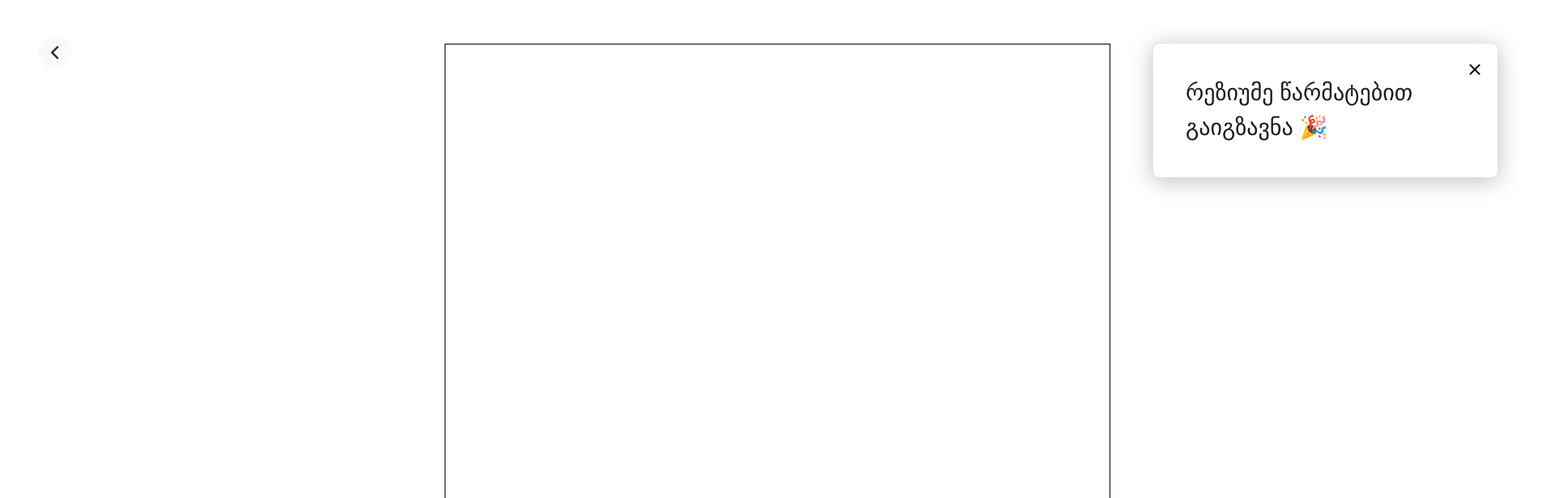
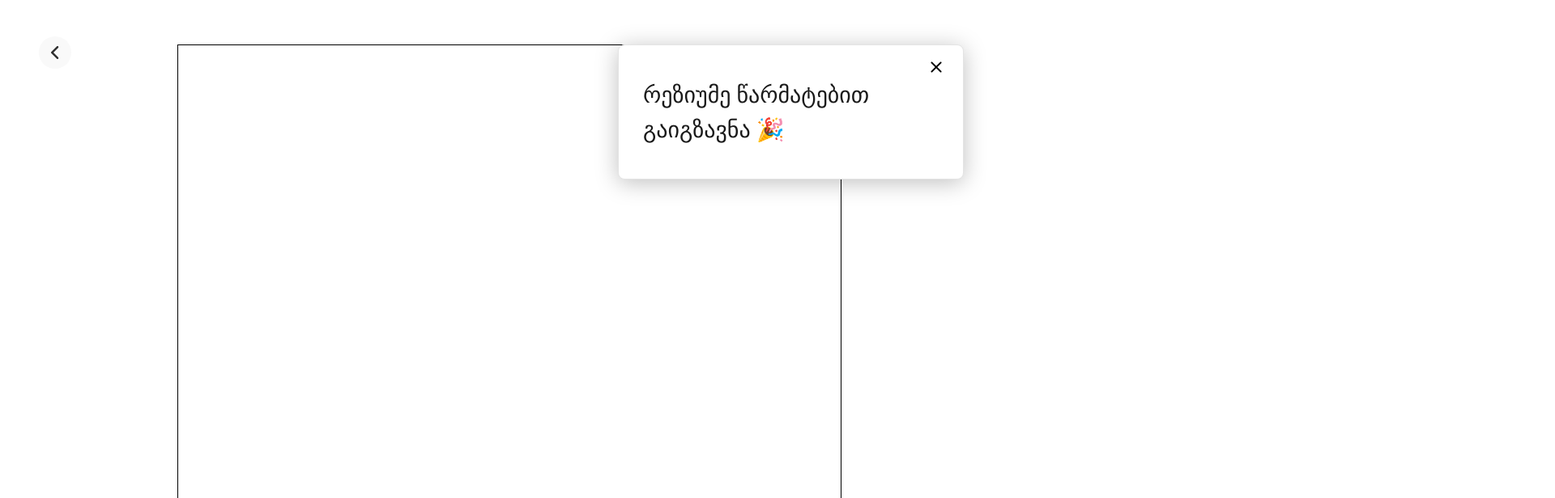
Before and after one commit to Makhareishvili/redberry-project, a React (Vite) app: page /final in a window 1280 px wide. Shown: the top 616 px of the page at 81% size, 1920 px wide, since content can reach past the window. Built offline with nearby package versions, Linux system fonts and the light colour scheme.

Commit message:
create and fixed final resume page

```diff
--- a/src/Containers/ApplicationContainer.tsx
+++ b/src/Containers/ApplicationContainer.tsx
@@ -13,7 +13,7 @@ const ApplicationContainer = () => {
     }
   }, []);
 
-  const onSaveLocalStorage = (obj, type) => {
+  const onSaveLocalStorage = (obj: any, type: any) => {
     if (type === "userInfo") {
       let result = JSON.parse(localStorage.getItem("userInfo"));
       result.personalInfo = { ...obj };
@@ -73,7 +73,9 @@ const ApplicationContainer = () => {
     },
     {
       path: "/final",
-      element: <FinalResumeContainer />,
+      element: (
+        <FinalResumeContainer getLocalStorageObject={getLocalStorageObject} />
+      ),
     },
   ]);
 
--- a/src/Containers/ExperienceInfo/ExperienceInfoContainer.tsx
+++ b/src/Containers/ExperienceInfo/ExperienceInfoContainer.tsx
@@ -4,7 +4,7 @@ import ExperiencePage from "../../components/experiencepage/ExperiencePage";
 const ExperienceInfoContainer = ({
   onSaveLocalStorage,
   getLocalStorageObject,
-}) => {
+}: any) => {
   const [experienceInfo, setExperienceInfo] = useState<object>({
     position: {
       value: "",
--- a/src/Containers/FinalResume/FinalResumeContainer.tsx
+++ b/src/Containers/FinalResume/FinalResumeContainer.tsx
@@ -1,7 +1,23 @@
+import { useEffect, useState } from "react";
 import FinalResumePage from "../../components/finalresumepage/FinalResumePage";
 
-const FinalResumeContainer = () => {
-  return <FinalResumePage />;
+const FinalResumeContainer = ({ getLocalStorageObject }: any) => {
+  const [personalInfo, setPersonalInfo] = useState<any>();
+  const [experienceInfo, setexperienceInfo] = useState<any>();
+  const [educationInfo, setEducationInfo] = useState<any>();
+
+  useEffect(() => {
+    setPersonalInfo(getLocalStorageObject("personalInfo"));
+    setexperienceInfo(getLocalStorageObject("experienceInfo"));
+    setEducationInfo(getLocalStorageObject("educationInfo"));
+  }, []);
+
+  return (
+    <FinalResumePage
+      personalInfo={personalInfo}
+      experienceInfo={experienceInfo}
+      educationInfo={educationInfo}
+    />
+  );
 };
-
 export default FinalResumeContainer;
--- a/src/Containers/PersonalInfo/PersonalInfoContainer.tsx
+++ b/src/Containers/PersonalInfo/PersonalInfoContainer.tsx
@@ -4,7 +4,7 @@ import PersonalPage from "../../components/personalpage/PersonalPage";
 const PersonalInfoContainer = ({
   onSaveLocalStorage,
   getLocalStorageObject,
-}) => {
+}: any) => {
   const [personalInfo, setPersonalInfo] = useState<any>({
     firstName: {
       value: "",
--- a/src/components/Resume.tsx
+++ /dev/null
@@ -1,39 +0,0 @@
-import styled, { css } from "styled-components";
-import bottomlogo from "../assets/bottomstar.png";
-
-const Resume = (props: any) => {
-  const { firstName, lastName, aboutMe, email, phone, final } = props;
-  return (
-    <ResumeContainer final={final}>
-      <h1>{firstName}</h1>
-      <h1>{lastName}</h1>
-      <h1>{aboutMe}</h1>
-      <h1>{email}</h1>
-      <h1>{phone}</h1>
-      <Div></Div>
-    </ResumeContainer>
-  );
-};
-const ResumeContainer = styled.div<{ final?: boolean }>`
-  ${(props) => css`
-    box-sizing: ${props.final && "border-box"};
-    position: absolute;
-    width: 822px;
-    height: 1080px;
-    right: ${props.final ? "" : "0px"};
-    top: ${props.final ? "54px" : "0px"};
-    left: ${props.final && "calc(50% - 822px/2)"};
-    background: #ffffff;
-    border: ${props.final && "0.8px solid #000000"};
-  `}
-`;
-const Div = styled.div`
-  position: absolute;
-  width: 42px;
-  height: 42px;
-  left: 78px;
-  top: 994px;
-
-  background-image: url(${bottomlogo});
-`;
-export default Resume;
--- a/src/components/educationpage/EducationDetailsPage.tsx
+++ b/src/components/educationpage/EducationDetailsPage.tsx
@@ -132,6 +132,7 @@ const InputContainer = (props: any) => {
               <input
                 style={{ ...getInputStyles("institute") }}
                 onChange={(e) => onChange("institute", e.target.value)}
+                value={educationInfo.institute.value}
               />
               <p style={{ ...styles.inputHelper }}>მინიმუმ 2 სიმბოლო</p>
             </div>
@@ -150,6 +151,7 @@ const InputContainer = (props: any) => {
                 <input
                   style={{ ...getInputStyles("degree") }}
                   onChange={(e) => onChange("degree", e.target.value)}
+                  value={educationInfo.degree.value}
                 />
                 <p style={{ ...styles.inputHelper }}>მინიმუმ 2 სიმბოლო</p>
               </div>
@@ -161,6 +163,7 @@ const InputContainer = (props: any) => {
                   style={{ ...getInputStyles("endDate") }}
                   onChange={(e) => onChange("endDate", e.target.value)}
                   type="date"
+                  value={educationInfo.endDate.value}
                 />
               </div>
             </div>
@@ -169,15 +172,26 @@ const InputContainer = (props: any) => {
               <input
                 style={{ ...getInputStyles("description") }}
                 onChange={(e) => onChange("description", e.target.value)}
+                value={educationInfo.description.value}
               />
             </div>
           </div>
-          <button type="submit">
-            <p>უკან</p>
-          </button>
-          <button type="submit">
-            <p onClick={(e) => onSubmit(e)}>დასრულება</p>
-          </button>
+          <div
+            style={{
+              display: "flex",
+              justifyContent: "space-between",
+              paddingTop: "200px",
+            }}
+          >
+            <Link to={"/experienceInfo"}>
+              <BackBottomButton type="submit">
+                <p>უკან</p>
+              </BackBottomButton>
+            </Link>
+            <NextButton type="submit">
+              <p onClick={(e) => onSubmit(e)}>დასრულება</p>
+            </NextButton>
+          </div>
         </div>
       </div>
     </>
@@ -206,7 +220,34 @@ const Header = styled.div`
   display: flex;
   justify-content: space-between;
 `;
-
+const NextButton = styled.button`
+  font-style: normal;
+  font-weight: 500;
+  font-size: 16px;
+  line-height: 20px;
+  letter-spacing: 0.08em;
+  color: #ffffff;
+  width: 151px;
+  height: 48px;
+  background: #6b40e3;
+  border-radius: 4px;
+  border: none;
+  cursor: pointer;
+`;
+const BackBottomButton = styled.button`
+  width: 113px;
+  height: 48px;
+  background: #6b40e3;
+  border-radius: 4px;
+  border: none;
+  font-style: normal;
+  font-weight: 500;
+  font-size: 16px;
+  line-height: 20px;
+  letter-spacing: 0.08em;
+  cursor: pointer;
+  color: #ffffff;
+`;
 const PageNumber = styled.span`
   font-weight: 400;
   font-size: 20px;
--- a/src/components/experiencepage/ExperienceDetailsPage.tsx
+++ b/src/components/experiencepage/ExperienceDetailsPage.tsx
@@ -187,14 +187,24 @@ const EInputContainer = (props: any) => {
               />
             </div>
           </div>
-          <button type="submit">
-            <p>უკან</p>
-          </button>
-          <Link to={"/educationinfo"}>
-            <button type="submit">
-              <p onClick={(e) => onSubmit(e)}>შემდეგი</p>
-            </button>
-          </Link>
+          <div
+            style={{
+              display: "flex",
+              justifyContent: "space-between",
+              paddingTop: "130px",
+            }}
+          >
+            <Link to={"/personalinfo"}>
+              <BackBottomButton type="submit">
+                <p>უკან</p>
+              </BackBottomButton>
+            </Link>
+            <Link to={"/educationinfo"}>
+              <NextButton type="submit">
+                <p onClick={(e) => onSubmit(e)}>შემდეგი</p>
+              </NextButton>
+            </Link>
+          </div>
         </div>
       </div>
     </>
@@ -223,6 +233,34 @@ const Header = styled.div`
   display: flex;
   justify-content: space-between;
 `;
+const NextButton = styled.button`
+  font-style: normal;
+  font-weight: 500;
+  font-size: 16px;
+  line-height: 20px;
+  letter-spacing: 0.08em;
+  color: #ffffff;
+  width: 151px;
+  height: 48px;
+  background: #6b40e3;
+  border-radius: 4px;
+  border: none;
+  cursor: pointer;
+`;
+const BackBottomButton = styled.button`
+  width: 113px;
+  height: 48px;
+  background: #6b40e3;
+  border-radius: 4px;
+  border: none;
+  font-style: normal;
+  font-weight: 500;
+  font-size: 16px;
+  line-height: 20px;
+  letter-spacing: 0.08em;
+  cursor: pointer;
+  color: #ffffff;
+`;
 
 const PageNumber = styled.span`
   font-weight: 400;
--- a/src/components/experiencepage/ExperiencePage.tsx
+++ b/src/components/experiencepage/ExperiencePage.tsx
@@ -1,6 +1,4 @@
 import styled from "styled-components";
-import Resume from "../Resume";
-import { useState } from "react";
 import ExperienceDetailsPage from "./ExperienceDetailsPage";
 import PersonalPageInfoLive from "../personalpage/PersonalPageInfoLive";
 
--- a/src/components/finalresumepage/FinalResumePage.tsx
+++ b/src/components/finalresumepage/FinalResumePage.tsx
@@ -1,120 +1,92 @@
 import styled from "styled-components";
+import PersonalPageInfoLive from "../personalpage/PersonalPageInfoLive";
+import closelogo from "../../assets/close.png";
 import vector from "../../assets/Vector.png";
-import Resume from "../Resume";
-import closelogo from "../../assets/close.png";
+import { Link } from "react-router-dom";
+import { useState } from "react";
 
-const FinalResumePage = () => {
+const FinalResumePage = (props: any) => {
+  const { personalInfo, experienceInfo, educationInfo } = props;
+  const [isActive, setIsActive] = useState(true);
+  const localStorageClearer = () => {
+    localStorage.clear();
+  };
   return (
     <ResumePageContainer>
-      <BackDiv>
-        <Ellipse>
-          <Img src={vector} />
-        </Ellipse>
-      </BackDiv>
-      <Resume final />
-      <DisplayMessageContainer>
-        <CloseDiv>
-          <CloseImg src={closelogo} />
-        </CloseDiv>
-        <Message>რეზიუმე წარმატებით გაიგზავნა 🎉</Message>
-      </DisplayMessageContainer>
+      <div>
+        <Link to={"/"}>
+          <BackButton onClick={() => localStorageClearer()}>
+            <img src={vector} />
+          </BackButton>
+        </Link>
+      </div>
+      <PersonalPageInfoLive
+        isFinal
+        personalInfo={personalInfo}
+        experienceInfo={experienceInfo}
+        educationInfo={educationInfo}
+      />
+      {isActive && (
+        <DisplayMessageContainer>
+          <Message>რეზიუმე წარმატებით გაიგზავნა 🎉</Message>
+          <CloseDiv>
+            <CloseImg onClick={() => setIsActive(!isActive)} src={closelogo} />
+          </CloseDiv>
+        </DisplayMessageContainer>
+      )}
     </ResumePageContainer>
   );
 };
 
 const ResumePageContainer = styled.div`
-  position: relative;
-  width: 1920px;
-  height: 1263px;
-
+  width: 100%;
+  height: 100vh;
   background: #ffffff;
+  padding: 55px 70px 55px 48px;
+  display: flex;
+  justify-content: center;
 `;
-const BackDiv = styled.div`
+const DisplayMessageContainer = styled.div`
+  position: absolute;
+  right: 90px;
+  display: flex;
+  width: 427px;
+  height: 167px;
+  background: #ffffff;
+  border: 1px solid #e4e4e4;
+  box-shadow: 0px 4px 28px rgba(0, 0, 0, 0.25);
+  border-radius: 8px;
+  padding: 40px 30px;
+`;
+const Message = styled.p`
+  width: 364px;
+  height: 86px;
+  font-style: normal;
+  font-weight: 500;
+  font-size: 28px;
+  line-height: 43px;
+  color: #1a1a1a;
+`;
+const CloseDiv = styled.div`
+  width: 20px;
+  height: 20px;
+  cursor: pointer;
+  position: absolute;
+  right: 20px;
+  top: 20px;
+`;
+const CloseImg = styled.img``;
+const BackButton = styled.div`
   position: absolute;
   width: 40px;
   height: 40px;
   left: 48px;
   top: 45px;
-`;
-const Ellipse = styled.div`
+  background: #f9f9f9;
+  border-radius: 20px;
   display: flex;
   justify-content: center;
   align-items: center;
-  /* position: absolute; */
-  width: 40px;
-  height: 40px;
-  left: 48px;
-  top: 45px;
-
-  border-radius: 20px;
-
-  background: #f9f9f9;
-`;
-const Img = styled.img`
-  /* position: absolute; */
-  width: 9.21px;
-  height: 16px;
-  left: 62px;
-  top: 57px;
-
-  /* შავი/500 */
-
-  /* background: #2e2e2e; */
-`;
-// DisplayMessageContainer
-const DisplayMessageContainer = styled.div`
-  display: flex;
-  flex-direction: row;
-  align-items: center;
-  padding: 28px 30px 30px;
-  gap: 10px;
-
-  position: absolute;
-  width: 427px;
-  height: 167px;
-  left: 1423px;
-  top: 53px;
-
-  background: #ffffff;
-  border: 1px solid #e4e4e4;
-  box-shadow: 0px 4px 28px rgba(0, 0, 0, 0.25);
-  border-radius: 8px;
-`;
-const Message = styled.p`
-  width: 364px;
-  height: 86px;
-
-  font-family: "Helvetica Neue";
-  font-style: normal;
-  font-weight: 500;
-  font-size: 28px;
-  line-height: 43px;
-  /* or 154% */
-
-  /* off black */
-
-  color: #1a1a1a;
-
-  /* Inside auto layout */
-
-  flex: none;
-  order: 0;
-  flex-grow: 0;
-`;
-const CloseDiv = styled.div`
-  /* position: absolute; */
-  width: 20px;
-  height: 20px;
-  left: 17.18%;
-  left: 1822px;
-  top: 67px;
-
   cursor: pointer;
 `;
-const CloseImg = styled.img`
-  position: absolute;
-  right: 5%;
-  top: 15.18%;
-  bottom: 17.19%;
-`;
 export default FinalResumePage;
--- a/src/components/personalpage/PersonalPageInfoLive.tsx
+++ b/src/components/personalpage/PersonalPageInfoLive.tsx
@@ -1,4 +1,5 @@
 import { EmailIcon, PhoneIcon } from "../../icons/svg";
+import ResumeIcon from "../../assets/bottomstar.png";
 
 const styles = {
   fullName: {
@@ -54,12 +55,39 @@ const PersonalPageInfoLive = ({
   personalInfo,
   experienceInfo,
   educationInfo,
+  isFinal,
 }: any) => {
   return (
-    <div style={{ flex: 2, padding: "45px 80px", background: "#FFFFFF" }}>
+    <div
+      style={{
+        width: `${isFinal && "820px"}`,
+        flex: `${!isFinal && 2}`,
+        padding: `${!isFinal && "45px 80px"}`,
+        background: "#FFFFFF",
+        display: "flex",
+        justifyContent: "space-between",
+        height: "100%",
+        border: `${isFinal && "1px solid #000000"}`,
+      }}
+    >
+      <div
+        style={{
+          display: "flex",
+          flexDirection: "column",
+          justifyContent: "space-between",
+          padding: `${isFinal && "48px 75px 45px 80px"}`,
+        }}
+      >
+        <div>
           {personalInfo && (
             <div style={{ display: "flex", justifyContent: "space-between" }}>
-          <div style={{ flex: "2", paddingTop: "20px", flexDirection: "row" }}>
+              <div
+                style={{
+                  flex: "2",
+                  paddingTop: "20px",
+                  flexDirection: "row",
+                }}
+              >
                 <div
                   style={{
                     display: "flex",
@@ -136,7 +164,8 @@ const PersonalPageInfoLive = ({
                     paddingBottom: "7px",
                   }}
                 >
-              {experienceInfo.position.value} {experienceInfo.employer.value}
+                  {experienceInfo.position.value}{" "}
+                  {experienceInfo.employer.value}
                 </p>
                 {Boolean(experienceInfo.startDate.value) && (
                   <p
@@ -193,7 +222,9 @@ const PersonalPageInfoLive = ({
                   {educationInfo.institute.value}
                   {Boolean(educationInfo.degree.value) && <>,</>}
                 </p>
-            <p style={{ paddingLeft: "15px" }}>{educationInfo.degree.value}</p>
+                <p style={{ paddingLeft: "15px" }}>
+                  {educationInfo.degree.value}
+                </p>
               </div>
               <p
                 style={{
@@ -228,6 +259,11 @@ const PersonalPageInfoLive = ({
             </div>
           )}
         </div>
+        <div style={{ bottom: "45px" }}>
+          <img src={ResumeIcon} alt="" />
+        </div>
+      </div>
+    </div>
   );
 };
 
```
Lines whose indentation alone changed are shown as unchanged.
